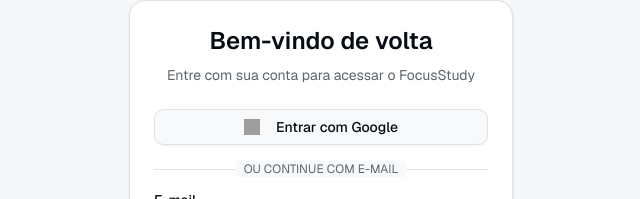
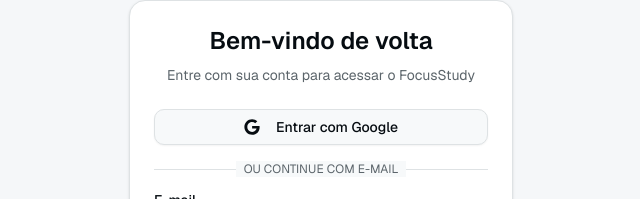
Before and after one commit to Rodrigopcosta/FocusStudy, a Next.js app: page /login in a window 1280 px wide. Shown: the part 197-396 px from the top of the page, without its empty margins (319-959 px from the left). Built offline with nearby package versions, Linux system fonts and the light colour scheme; no server answers; grey boxes are pictures that could not be loaded.

Commit message:
fix: substitui img externa do Google por SVG embutido para garantir carregamento

```diff
--- a/app/login/page.tsx
+++ b/app/login/page.tsx
@@ -16,7 +16,7 @@ export default function LoginPage() {
   const [password, setPassword] = useState("")
   const [error, setError] = useState<string | null>(null)
   const [isLoading, setIsLoading] = useState(false)
-  const [isGoogleLoading, setIsGoogleLoading] = useState(false) // Novo state para o Google
+  const [isGoogleLoading, setIsGoogleLoading] = useState(false)
   const router = useRouter()
   const supabase = createClient()
 
@@ -39,14 +39,12 @@ export default function LoginPage() {
     }
   }
 
-  // FUNÇÃO PARA LOGIN COM GOOGLE
   const handleGoogleLogin = async () => {
     setIsGoogleLoading(true)
     try {
       const { error } = await supabase.auth.signInWithOAuth({
         provider: "google",
         options: {
-          // Garanta que esta URL é a mesma que você configurou no Google Cloud
           redirectTo: `${window.location.origin}/auth/callback`,
         },
       })
@@ -73,7 +71,6 @@ export default function LoginPage() {
               <CardDescription>Entre com sua conta para acessar o FocusStudy</CardDescription>
             </CardHeader>
             <CardContent>
-              {/* BOTÃO DO GOOGLE */}
               <Button
                 variant="outline"
                 type="button"
@@ -84,11 +81,9 @@ export default function LoginPage() {
                 {isGoogleLoading ? (
                   <Loader2 className="mr-2 h-4 w-4 animate-spin" />
                 ) : (
-                  <img
-                    src="https://www.gstatic.com/firebasejs/ui/2.0.0/images/auth/google.svg"
-                    alt="Google"
-                    className="mr-2 h-4 w-4"
-                  />
+                  <svg className="mr-2 h-4 w-4" aria-hidden="true" focusable="false" data-prefix="fab" data-icon="google" role="img" xmlns="http://www.w3.org/2000/svg" viewBox="0 0 488 512">
+                    <path fill="currentColor" d="M488 261.8C488 403.3 391.1 504 248 504 110.8 504 0 393.2 0 256S110.8 8 248 8c66.8 0 123 24.5 166.3 64.9l-67.5 64.9C258.5 52.6 94.3 116.6 94.3 256c0 86.5 69.1 156.6 153.7 156.6 98.2 0 135-70.4 140.8-106.9H248v-85.3h236.1c2.3 12.7 3.9 24.9 3.9 41.4z"></path>
+                  </svg>
                 )}
                 Entrar com Google
               </Button>
--- a/app/register/page.tsx
+++ b/app/register/page.tsx
@@ -29,7 +29,6 @@ export default function RegisterPage() {
   const router = useRouter()
   const supabase = createClient()
 
-  // FUNÇÃO PARA CADASTRO COM GOOGLE
   const handleGoogleSignUp = async () => {
     setIsGoogleLoading(true)
     try {
@@ -122,7 +121,7 @@ export default function RegisterPage() {
 
   return (
     <div className="flex min-h-svh w-full items-center justify-center p-6 md:p-10 bg-muted/30">
-      <div className="w-full max-w-md">
+      <div className="w-full max-md:max-w-md max-w-md">
         <div className="flex flex-col gap-6">
           <div className="flex items-center justify-center gap-2 mb-4">
             <div className="h-10 w-10 rounded-lg bg-primary flex items-center justify-center">
@@ -136,7 +135,6 @@ export default function RegisterPage() {
               <CardDescription>Comece a organizar seus estudos agora mesmo</CardDescription>
             </CardHeader>
             <CardContent>
-              {/* BOTÃO DO GOOGLE PARA REGISTRO */}
               <Button
                 variant="outline"
                 type="button"
@@ -147,11 +145,9 @@ export default function RegisterPage() {
                 {isGoogleLoading ? (
                   <Loader2 className="mr-2 h-4 w-4 animate-spin" />
                 ) : (
-                  <img
-                    src="https://www.gstatic.com/firebasejs/ui/2.0.0/images/auth/google.svg"
-                    alt="Google"
-                    className="mr-2 h-4 w-4"
-                  />
+                  <svg className="mr-2 h-4 w-4" aria-hidden="true" focusable="false" data-prefix="fab" data-icon="google" role="img" xmlns="http://www.w3.org/2000/svg" viewBox="0 0 488 512">
+                    <path fill="currentColor" d="M488 261.8C488 403.3 391.1 504 248 504 110.8 504 0 393.2 0 256S110.8 8 248 8c66.8 0 123 24.5 166.3 64.9l-67.5 64.9C258.5 52.6 94.3 116.6 94.3 256c0 86.5 69.1 156.6 153.7 156.6 98.2 0 135-70.4 140.8-106.9H248v-85.3h236.1c2.3 12.7 3.9 24.9 3.9 41.4z"></path>
+                  </svg>
                 )}
                 Cadastrar com Google
               </Button>
```
